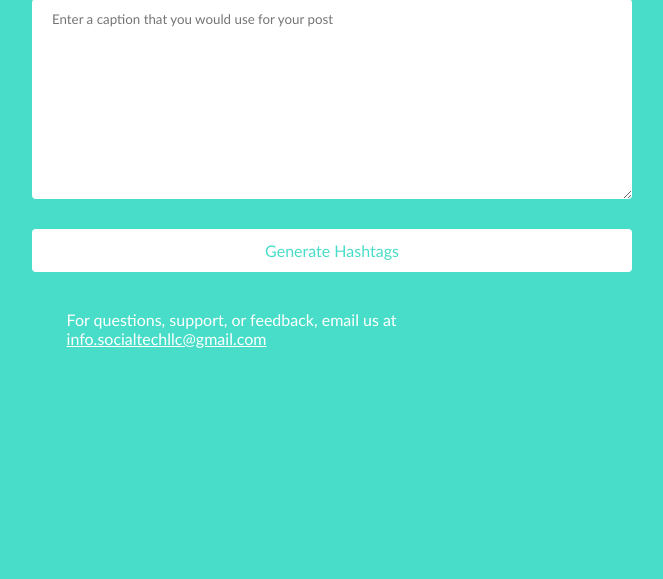
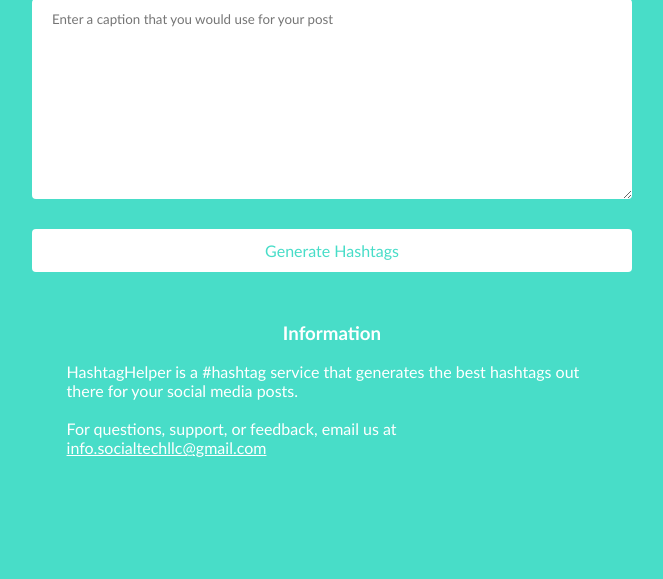
Before and after one commit to Pattles/HashtagHelper, a Flask app: page / in a window 1280 px wide. Shown: the part 662-1241 px from the top of the page, without its empty margins (308-971 px from the left). Before the commit the page ends 1010 px from the top, so only its background shows below. Run offline with Flask 3, Linux system fonts and the light colour scheme; some libraries are stand-ins or nearby versions.

Commit message:
minor changes, added <br>s

```diff
--- a/templates/index.html
+++ b/templates/index.html
@@ -50,11 +50,12 @@
             <br><br>
 
             <input type="submit" value="Generate Hashtags">
-            <br><br><br>
+            <h3>Information</h3>
             <p>
+                HashtagHelper is a #hashtag service that generates the best hashtags out there for your social media posts. <br><br>
                 For questions, support, or feedback, email us at <a href="mailto:info.socialtechllc@gmail.com" target="_blank">info.socialtechllc@gmail.com</a>
             </p>
-            <br><br>
+            <br><br><br><br><br><br>
         </form>
     </div>
     <div id="popup">
```
